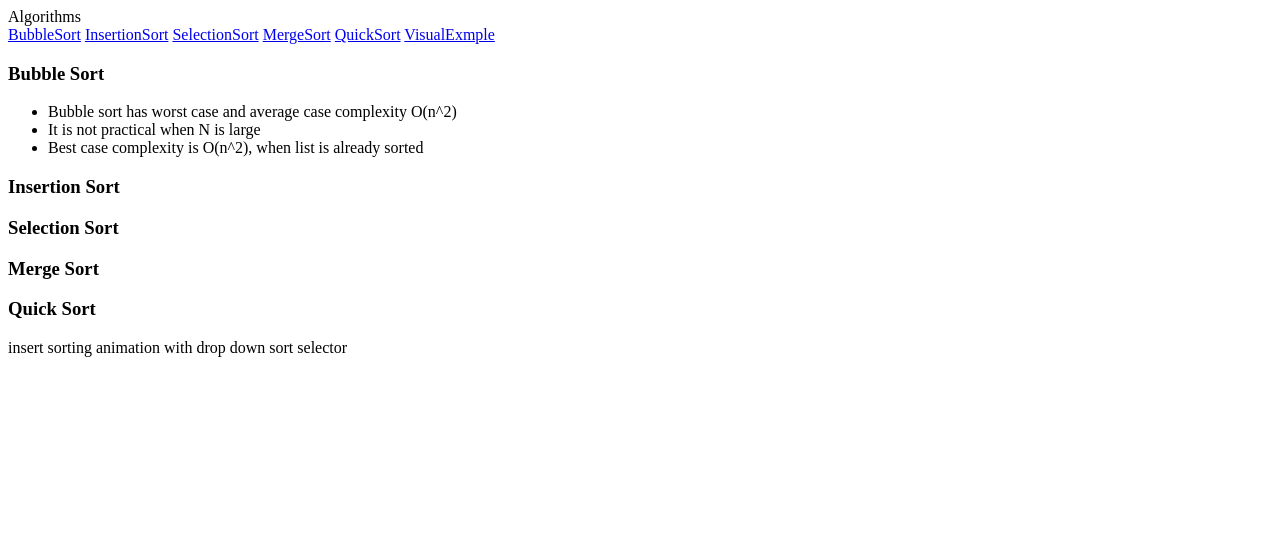
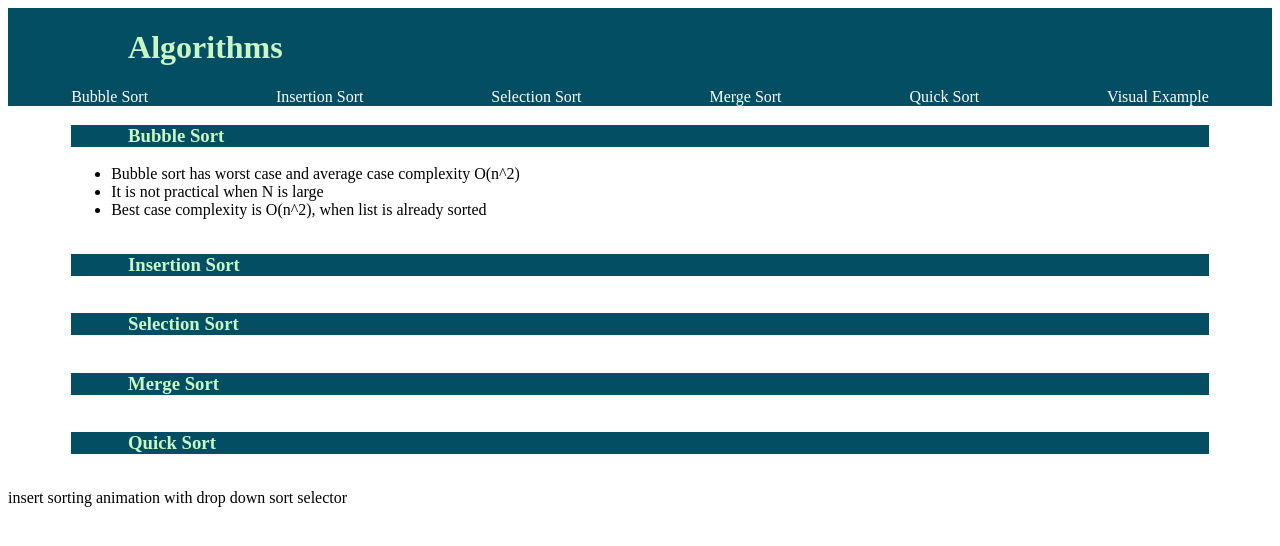
Before and after one commit to ddanskin/algorithms, a plain HTML site: page index.html in a window 1280 px wide. Drawn offline with Linux system fonts and the light colour scheme.

Commit message:
add main.css and edit page styling

```diff
--- a/index.html
+++ b/index.html
@@ -3,18 +3,21 @@
     <head>
         <meta charset="utf-8">
         <meta name="viewport" content="width=device-width">
-        <title>Algorithms</title>
+        <title>Sorting Algorithms</title>
+        <link rel="stylesheet" href="main.css">
     </head>
     <body>
-        <header>Algorithms</header>
-        <nav>
-            <a href="#">BubbleSort</a>
-            <a href="#">InsertionSort</a>
-            <a href="#">SelectionSort</a>
-            <a href="#">MergeSort</a>
-            <a href="#">QuickSort</a>
-            <a href="#">VisualExmple</a>
-        </nav>
+        <header>
+            <h1>Algorithms</h1>
+            <nav>
+                <a href="#">Bubble Sort</a>
+                <a href="#">Insertion Sort</a>
+                <a href="#">Selection Sort</a>
+                <a href="#">Merge Sort</a>
+                <a href="#">Quick Sort</a>
+                <a href="#">Visual Example</a>
+            </nav>
+        </header>
         <section id="sorts">
             <section id="bubble-sort">
                 <h1>Bubble Sort</h1>
--- /dev/null
+++ b/main.css
@@ -0,0 +1,33 @@
+header {
+    display: flex;
+    flex-direction: column;
+    background-color: #044e64;
+    color: #c8f7c5;
+    padding: 0 5%;
+}
+
+nav {
+    display: flex;
+    flex-direction: row;
+    justify-content: space-between;
+}
+nav a {
+    text-decoration: none;
+    color: #fff;
+}
+
+nav a:hover {
+    border: 1px solid #fff;
+}
+
+#sorts {
+    display: flex;
+    flex-direction: column;
+    padding: 0 5%;
+}
+
+h1 {
+    background: #044e64;
+    color: #c8f7c5;
+    padding: 0 5%;
+}
```
